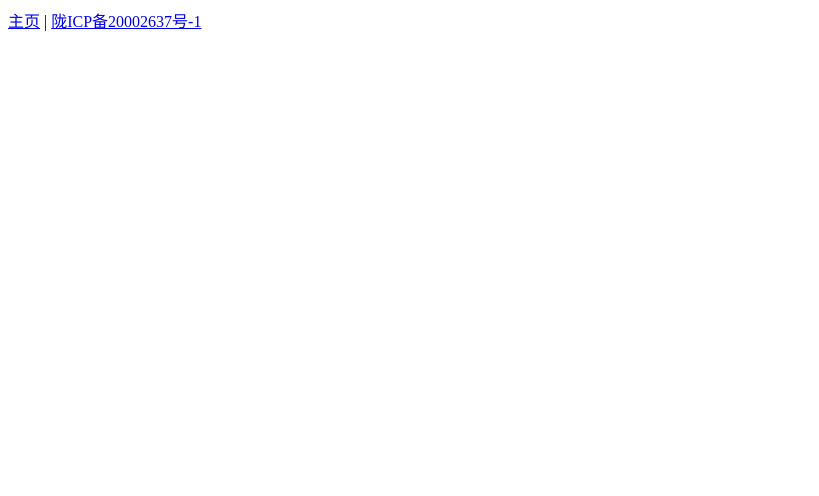
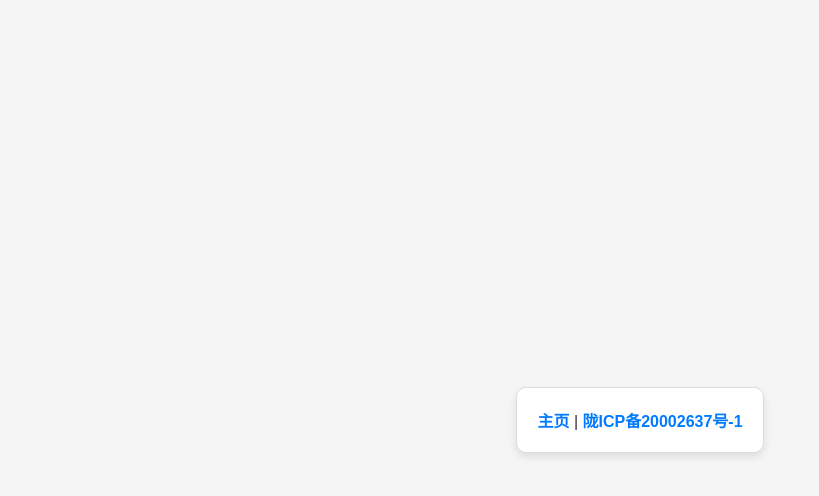
Before and after one commit to Yeely0162/WebStatic, a plain HTML site: page index.html in a window 1280 px wide. Shown: the whole page, without its empty margins (0-819 px from the left). Drawn offline with Linux system fonts and the light colour scheme.

Commit message:
perf: index page style

```diff
--- a/index.html
+++ b/index.html
@@ -6,8 +6,68 @@
   <link rel="icon" type="image/x-icon" href="favicon.ico">
   <title>TomyJan WebStatic</title>
   <script defer src="https://umami.amoe.cc/script.js" data-website-id="db912f6a-7957-4d87-92d3-398312d43f1f"></script>
+  <style>
+    /* 全局样式 */
+    body {
+      font-family: Arial, sans-serif;
+      margin: 0;
+      padding: 20px;
+      background-color: #f5f5f5;
+      color: #333;
+      display: flex;
+      justify-content: center;
+      align-items: center;
+      min-height: 100vh;
+      overflow: hidden;
+    }
+
+    a {
+      text-decoration: none;
+      color: #007BFF;
+      font-weight: bold;
+      transition: color 0.3s;
+    }
+
+    a:hover {
+      color: #0056b3;
+    }
+
+    /* 页面容器 */
+    .container {
+      text-align: center;
+      border: 1px solid #ddd;
+      border-radius: 10px;
+      padding: 20px;
+      background-color: #fff;
+      box-shadow: 0 4px 8px rgba(0, 0, 0, 0.1);
+    }
+
+    /* 深色模式 */
+    @media (prefers-color-scheme: dark) {
+      body {
+        background-color: #121212;
+        color: #e0e0e0;
+      }
+
+      .container {
+        background-color: #1e1e1e;
+        border-color: #333;
+      }
+
+      a {
+        color: #66bfff;
+      }
+
+      a:hover {
+        color: #3399ff;
+      }
+    }
+  </style>
 </head>
 <body>
-  <a href="https://tomys.top/" target="_blank">主页</a> | <a href="https://beian.miit.gov.cn/" target="_blank">陇ICP备20002637号-1</a> <br />
+  <div class="container">
+    <a href="https://www.tomys.top/" target="_blank">主页</a>
+    |&nbsp;<a href="https://beian.miit.gov.cn/" target="_blank">陇ICP备20002637号-1</a>
+  </div>
 </body>
 </html>
```
Also changed, not shown: paycode/AliPayRedPack.html (+1 -0 lines).
